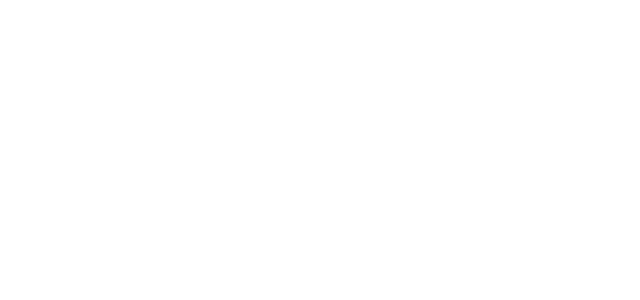
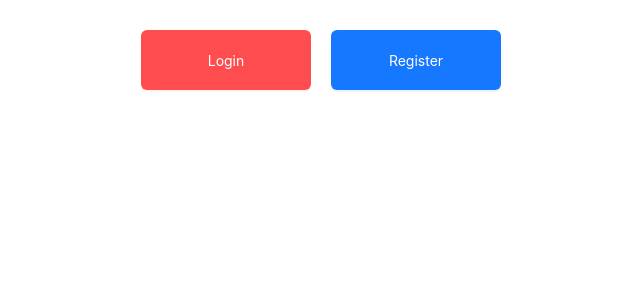
Before and after one commit to mycodeschool-projecs/crud-client, a React (Create React App) app: page / in a window 1280 px wide. Before the commit this address had no page. Shown: the top 300 px of the page, without its empty margins (319-959 px from the left). Built offline with nearby package versions, Linux system fonts and the light colour scheme.

Commit message:
commit 24.01.2025 v3

```diff
--- a/src/App.tsx
+++ b/src/App.tsx
@@ -13,7 +13,7 @@
   return (
       <Router>
           <Routes>
-              {/*<Route path="/" element={<SecurityCheck />} />*/}
+              <Route path="/" element={<SecurityCheck />} />
 
               <Route path="/login" element={<Login />} />
               <Route path="/register" element={<Register />} />
```
